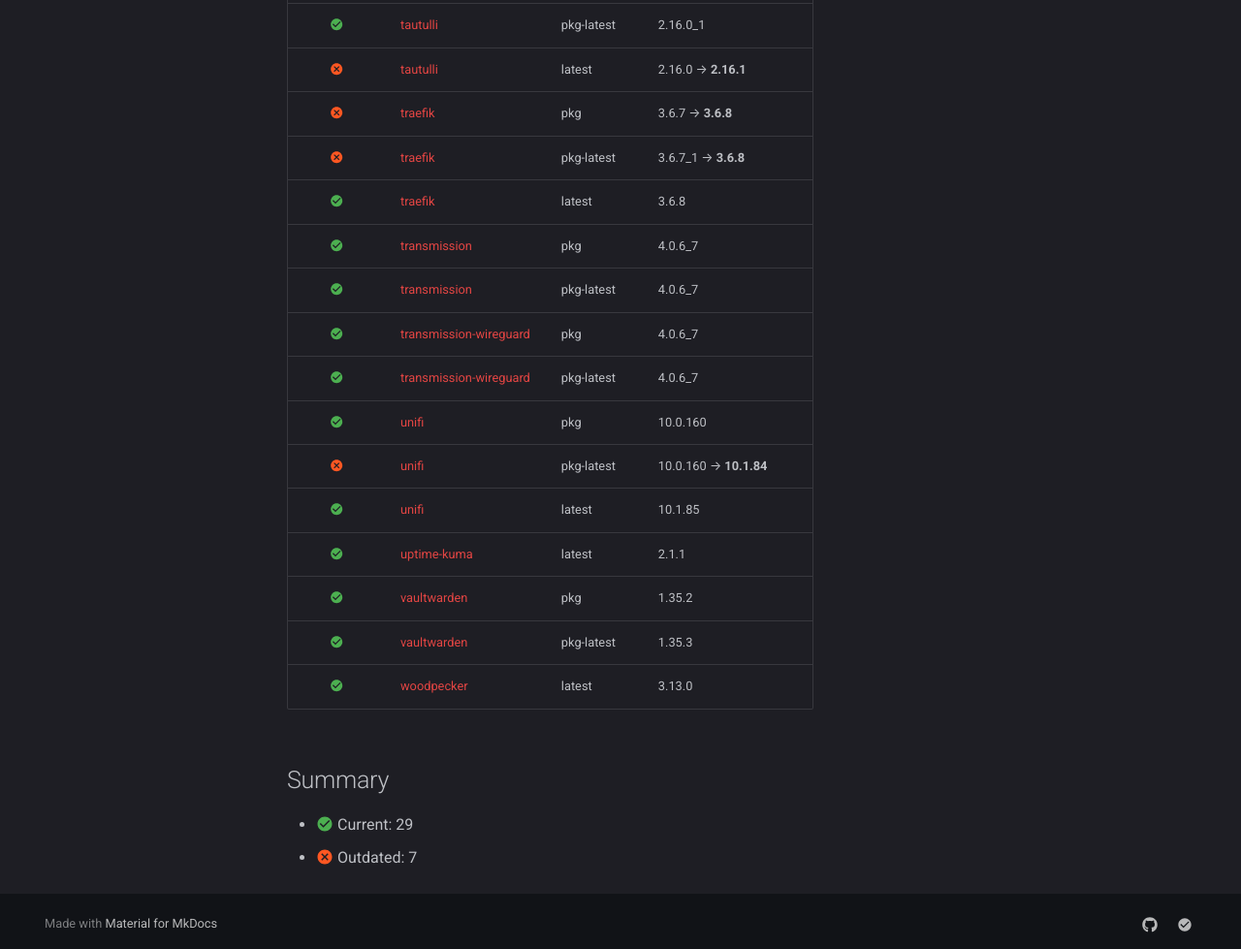
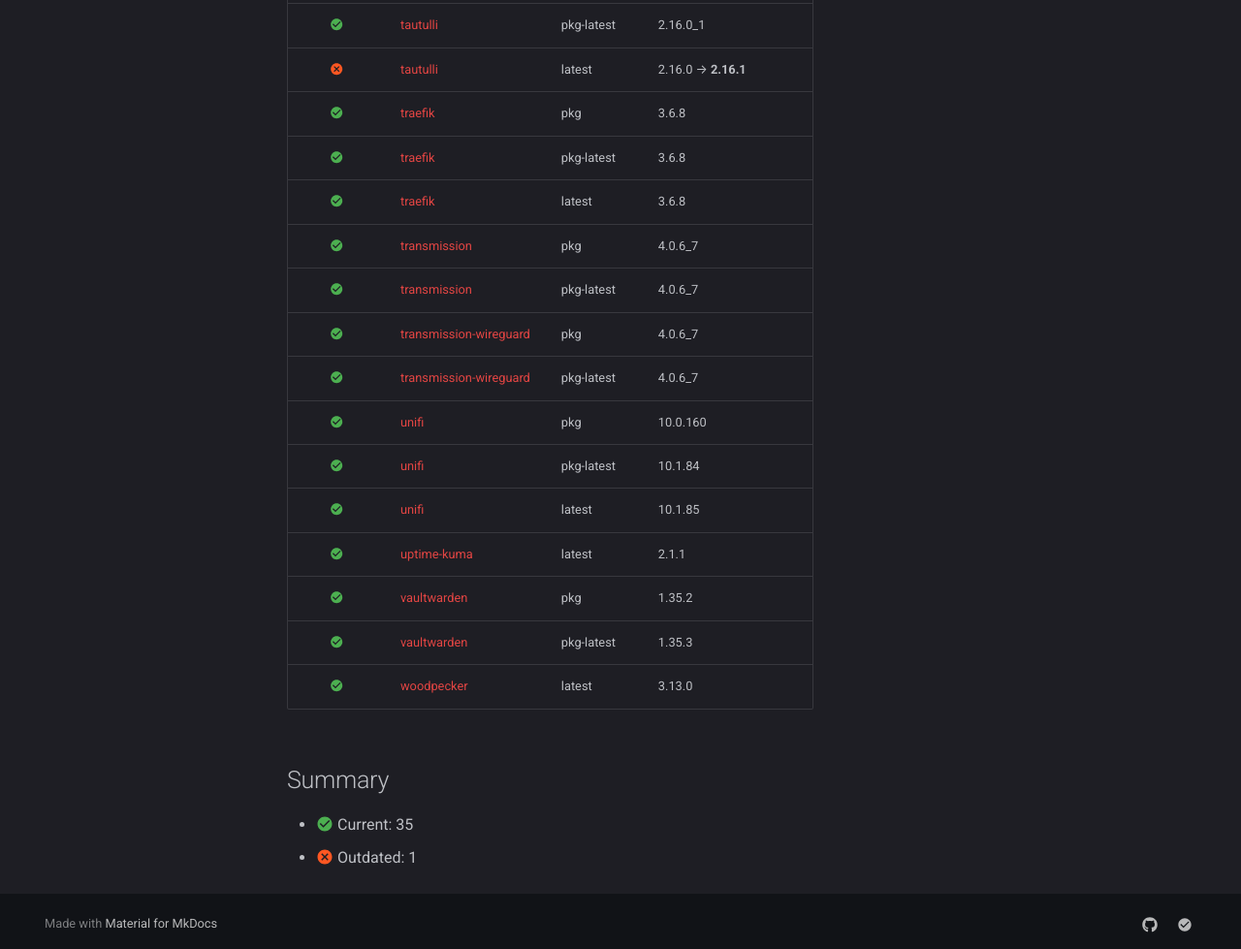
Before and after one commit to daemonless/daemonless-io, an MkDocs documentation site: the page built from docs/status.md, in a window 1280 px wide and 1400 px high, scrolled down 2402 px. Shown: the part 414-1393 px from the top of the window at 97% size. Built offline with MkDocs 1.6.1 and Material for MkDocs 9.7.7, drawn with Linux system fonts in a browser that asks for light colours; comment, search, counter and statistics services are not loaded; some of the changed text lies outside the part shown.

Commit message:
Update version status [skip ci]

```diff
--- a/docs/status.md
+++ b/docs/status.md
@@ -34,14 +34,14 @@ description: "Real-time version tracking for every Daemonless image. See which c
 | :material-check-circle:{ .current } | [mealie](https://github.com/daemonless/mealie/actions/workflows/build.yaml) | latest | 3.10.2 |
 | :material-check-circle:{ .current } | [n8n](https://github.com/daemonless/n8n/actions/workflows/build.yaml) | latest | 2.7.5 |
 | :material-check-circle:{ .current } | [nextcloud](https://github.com/daemonless/nextcloud/actions/workflows/build.yaml) | pkg | 32.0.3_4 |
-| :material-close-circle:{ .outdated } | [nextcloud](https://github.com/daemonless/nextcloud/actions/workflows/build.yaml) | pkg-latest | 32.0.5 → **32.0.6** |
+| :material-check-circle:{ .current } | [nextcloud](https://github.com/daemonless/nextcloud/actions/workflows/build.yaml) | pkg-latest | 32.0.6 |
 | :material-check-circle:{ .current } | [openspeedtest](https://github.com/daemonless/openspeedtest/actions/workflows/build.yaml) | latest | 2.0.5 |
-| :material-close-circle:{ .outdated } | [overseerr](https://github.com/daemonless/overseerr/actions/workflows/build.yaml) | latest | 1.34.0 → **1.35.0** |
+| :material-check-circle:{ .current } | [overseerr](https://github.com/daemonless/overseerr/actions/workflows/build.yaml) | latest | 1.35.0 |
 | :material-check-circle:{ .current } | [plex](https://github.com/daemonless/plex/actions/workflows/build.yaml) | latest | 1.43.0.10492-121068a07 |
 | :material-check-circle:{ .current } | [postgres-14](https://github.com/daemonless/postgres/actions/workflows/build.yaml) | pkg | 14.20_1 |
-| :material-close-circle:{ .outdated } | [postgres-14](https://github.com/daemonless/postgres/actions/workflows/build.yaml) | pkg-latest | 14.20_1 → **14.21** |
+| :material-check-circle:{ .current } | [postgres-14](https://github.com/daemonless/postgres/actions/workflows/build.yaml) | pkg-latest | 14.21 |
 | :material-check-circle:{ .current } | [postgres-17](https://github.com/daemonless/postgres/actions/workflows/build.yaml) | pkg | 17.7_1 |
-| :material-close-circle:{ .outdated } | [postgres-17](https://github.com/daemonless/postgres/actions/workflows/build.yaml) | pkg-latest | 17.7_1 → **17.8** |
+| :material-check-circle:{ .current } | [postgres-17](https://github.com/daemonless/postgres/actions/workflows/build.yaml) | pkg-latest | 17.8 |
 | :material-check-circle:{ .current } | [prowlarr](https://github.com/daemonless/prowlarr/actions/workflows/build.yaml) | pkg | 2.0.5.5160_1 |
 | :material-check-circle:{ .current } | [prowlarr](https://github.com/daemonless/prowlarr/actions/workflows/build.yaml) | pkg-latest | 2.3.0.5236 |
 | :material-check-circle:{ .current } | [prowlarr](https://github.com/daemonless/prowlarr/actions/workflows/build.yaml) | latest | 2.3.0.5236 |
@@ -65,15 +65,15 @@ description: "Real-time version tracking for every Daemonless image. See which c
 | :material-check-circle:{ .current } | [tautulli](https://github.com/daemonless/tautulli/actions/workflows/build.yaml) | pkg | 2.16.0_1 |
 | :material-check-circle:{ .current } | [tautulli](https://github.com/daemonless/tautulli/actions/workflows/build.yaml) | pkg-latest | 2.16.0_1 |
 | :material-close-circle:{ .outdated } | [tautulli](https://github.com/daemonless/tautulli/actions/workflows/build.yaml) | latest | 2.16.0 → **2.16.1** |
-| :material-close-circle:{ .outdated } | [traefik](https://github.com/daemonless/traefik/actions/workflows/build.yaml) | pkg | 3.6.7 → **3.6.8** |
-| :material-close-circle:{ .outdated } | [traefik](https://github.com/daemonless/traefik/actions/workflows/build.yaml) | pkg-latest | 3.6.7_1 → **3.6.8** |
+| :material-check-circle:{ .current } | [traefik](https://github.com/daemonless/traefik/actions/workflows/build.yaml) | pkg | 3.6.8 |
+| :material-check-circle:{ .current } | [traefik](https://github.com/daemonless/traefik/actions/workflows/build.yaml) | pkg-latest | 3.6.8 |
 | :material-check-circle:{ .current } | [traefik](https://github.com/daemonless/traefik/actions/workflows/build.yaml) | latest | 3.6.8 |
 | :material-check-circle:{ .current } | [transmission](https://github.com/daemonless/transmission/actions/workflows/build.yaml) | pkg | 4.0.6_7 |
 | :material-check-circle:{ .current } | [transmission](https://github.com/daemonless/transmission/actions/workflows/build.yaml) | pkg-latest | 4.0.6_7 |
 | :material-check-circle:{ .current } | [transmission-wireguard](https://github.com/daemonless/transmission-wireguard/actions/workflows/build.yaml) | pkg | 4.0.6_7 |
 | :material-check-circle:{ .current } | [transmission-wireguard](https://github.com/daemonless/transmission-wireguard/actions/workflows/build.yaml) | pkg-latest | 4.0.6_7 |
 | :material-check-circle:{ .current } | [unifi](https://github.com/daemonless/unifi/actions/workflows/build.yaml) | pkg | 10.0.160 |
-| :material-close-circle:{ .outdated } | [unifi](https://github.com/daemonless/unifi/actions/workflows/build.yaml) | pkg-latest | 10.0.160 → **10.1.84** |
+| :material-check-circle:{ .current } | [unifi](https://github.com/daemonless/unifi/actions/workflows/build.yaml) | pkg-latest | 10.1.84 |
 | :material-check-circle:{ .current } | [unifi](https://github.com/daemonless/unifi/actions/workflows/build.yaml) | latest | 10.1.85 |
 | :material-check-circle:{ .current } | [uptime-kuma](https://github.com/daemonless/uptime-kuma/actions/workflows/build.yaml) | latest | 2.1.1 |
 | :material-check-circle:{ .current } | [vaultwarden](https://github.com/daemonless/vaultwarden/actions/workflows/build.yaml) | pkg | 1.35.2 |
@@ -82,5 +82,5 @@ description: "Real-time version tracking for every Daemonless image. See which c
 
 ## Summary
 
-- :material-check-circle:{ .current } Current: 29
-- :material-close-circle:{ .outdated } Outdated: 7
+- :material-check-circle:{ .current } Current: 35
+- :material-close-circle:{ .outdated } Outdated: 1
```
